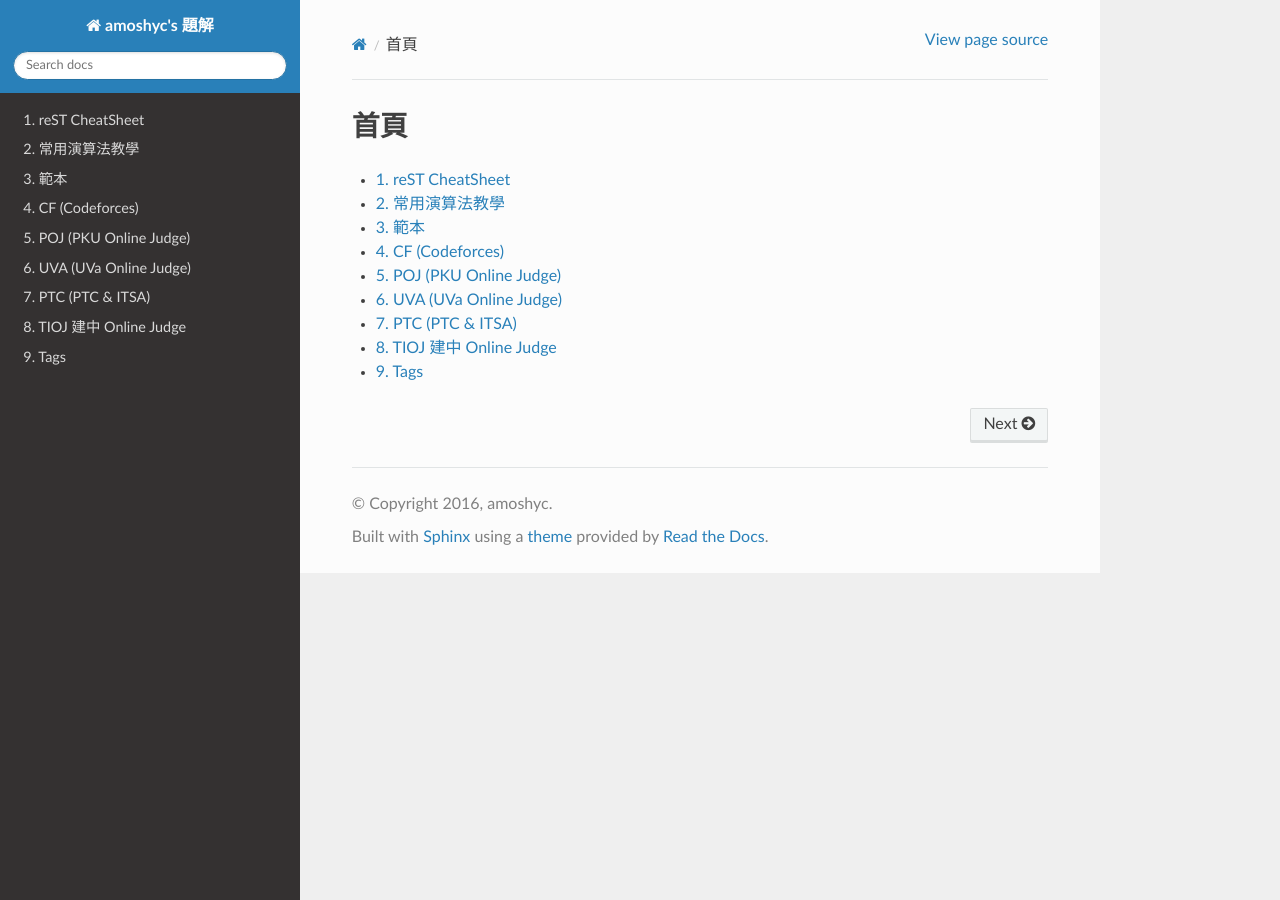
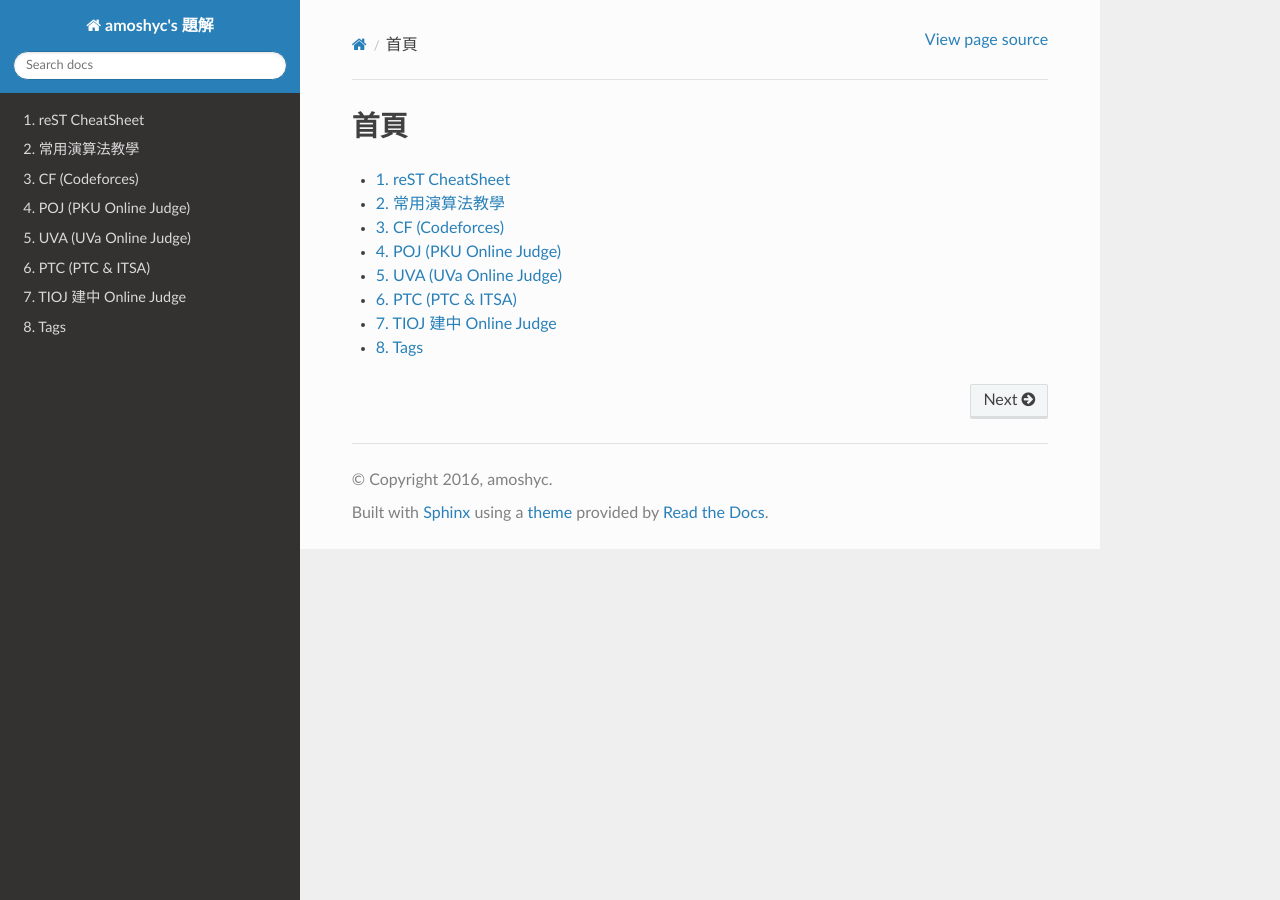
Before and after one commit to amoshyc/ojsolution, a Sphinx documentation site: the page built from docs/source/index.rst, in a window 1280 px wide. Built offline with Sphinx 7.4.7 and the Read the Docs theme 2.0.0, drawn with Linux system fonts in a browser that asks for light colours.

Commit message:
Fix file structure

```diff
--- a/docs/source/index.rst
+++ b/docs/source/index.rst
@@ -6,9 +6,8 @@
     :maxdepth: 1
     :numbered: 1
 
-    cheatsheet/cheatsheet
+    cheatsheet
     tutorials/tutorials
-    範本 <template>
     cf/cf
     poj/poj
     uva/uva
```
Also changed, not shown: docs/source/template.rst (deleted, +0 -54 lines), docs/source/cheatsheet.rst (renamed from docs/source/cheatsheet/cheatsheet.rst).
